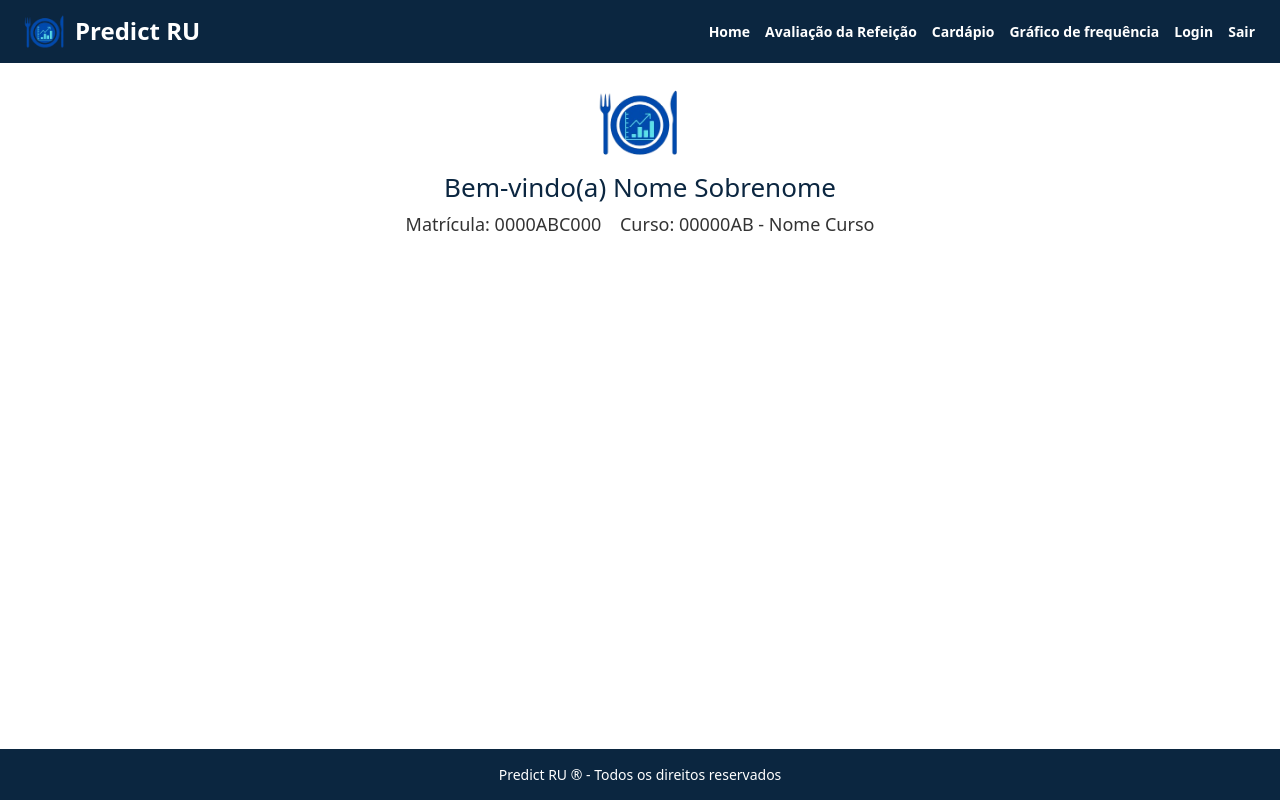
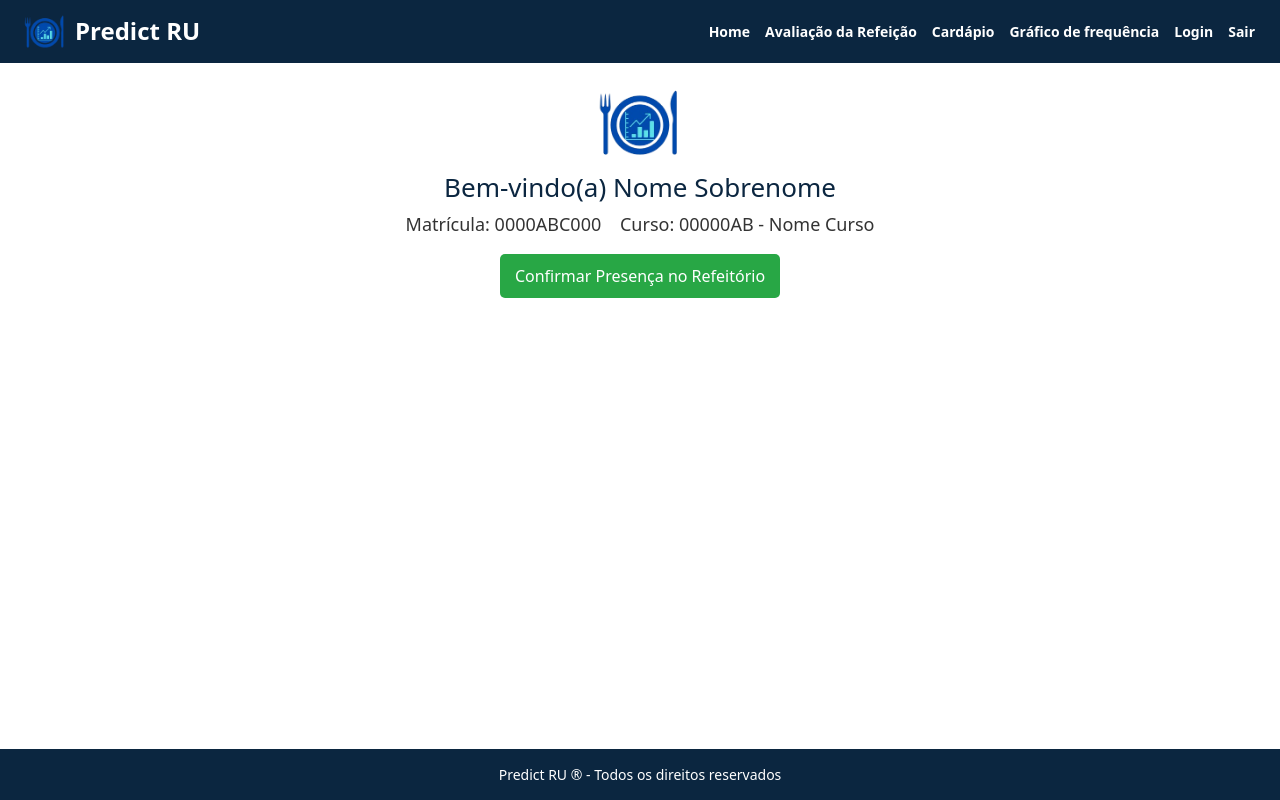
Before and after one commit to VitoriaCardoso/RU_PDS1, an Angular app: page /index in a window 1280 px wide. Built offline with nearby package versions, Linux system fonts and the light colour scheme.

Commit message:
Botao de presença

```diff
--- a/src/app/main-page/main-page.component.css
+++ b/src/app/main-page/main-page.component.css
@@ -1,3 +1,18 @@
 h2 {
     margin-top: 10px;
 }
+
+button {
+    background-color: #28a745;
+    color: white;
+    border: none;
+    padding: 10px 15px;
+    font-size: 16px;
+    cursor: pointer;
+    border-radius: 5px;
+  }
+
+  button:disabled {
+    background-color: #ccc;
+    cursor: not-allowed;
+  }
--- a/src/app/main-page/main-page.component.html
+++ b/src/app/main-page/main-page.component.html
@@ -2,4 +2,7 @@
     <logo></logo>
     <h2>Bem-vindo(a) Nome Sobrenome</h2>
     <p>Matrícula: 0000ABC000 &nbsp;&nbsp; Curso: 00000AB - Nome Curso</p>
+    <button (click)="confirmarPresenca()" [disabled]="presencaConfirmada">
+        {{ presencaConfirmada ? 'Presença Confirmada no Refeitório' : 'Confirmar Presença no Refeitório' }}
+    </button>
 </div>
--- a/src/app/main-page/main-page.component.ts
+++ b/src/app/main-page/main-page.component.ts
@@ -10,5 +10,10 @@ import { LogoComponent } from '../logo/logo.component';
   styleUrl: './main-page.component.css'
 })
 export class MainPageComponent {
+  presencaConfirmada = false;
 
+  confirmarPresenca() {
+    this.presencaConfirmada = true;
+    alert('Presença confirmada no refeitório com sucesso!');
+  }
 }
```
